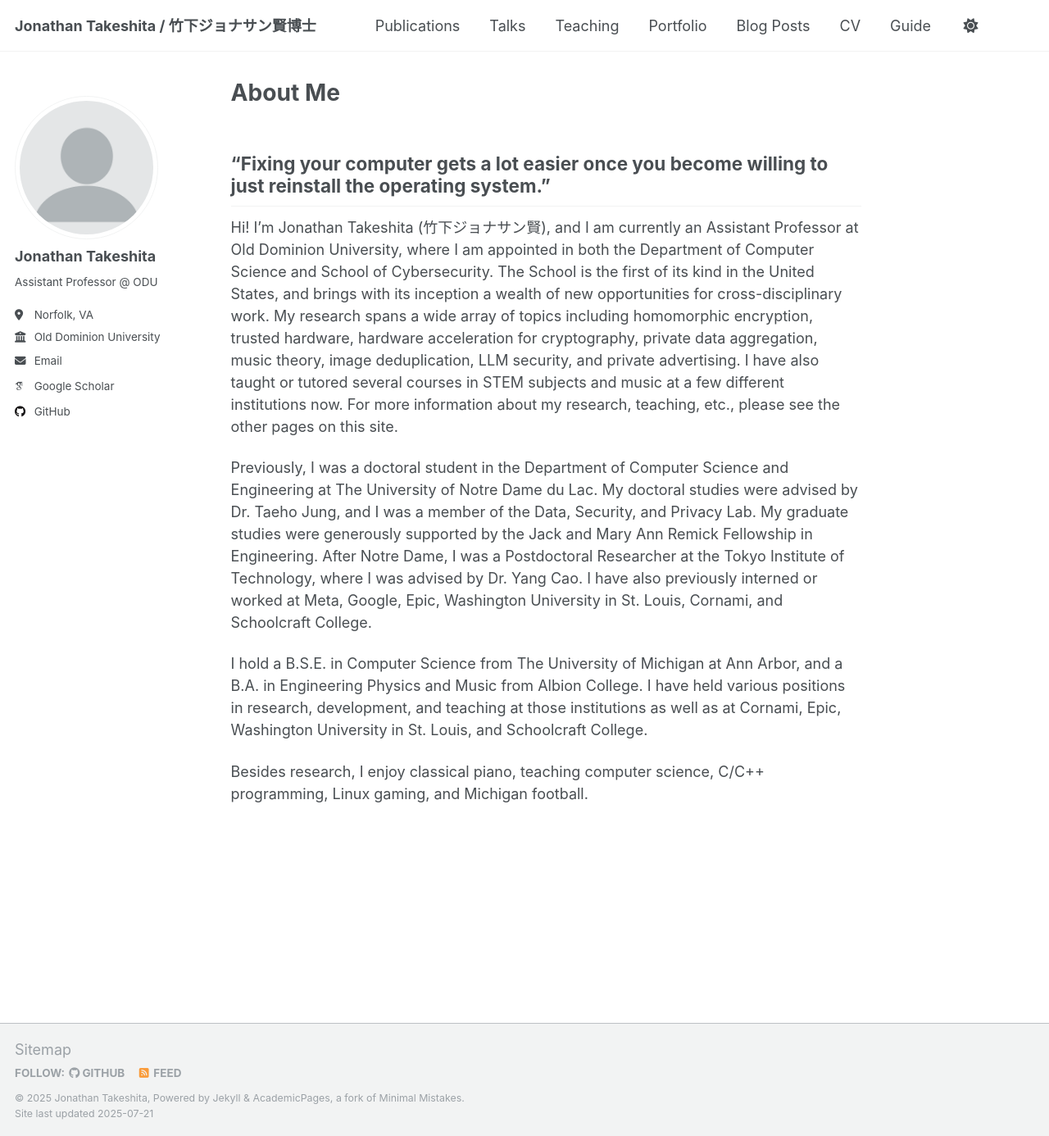
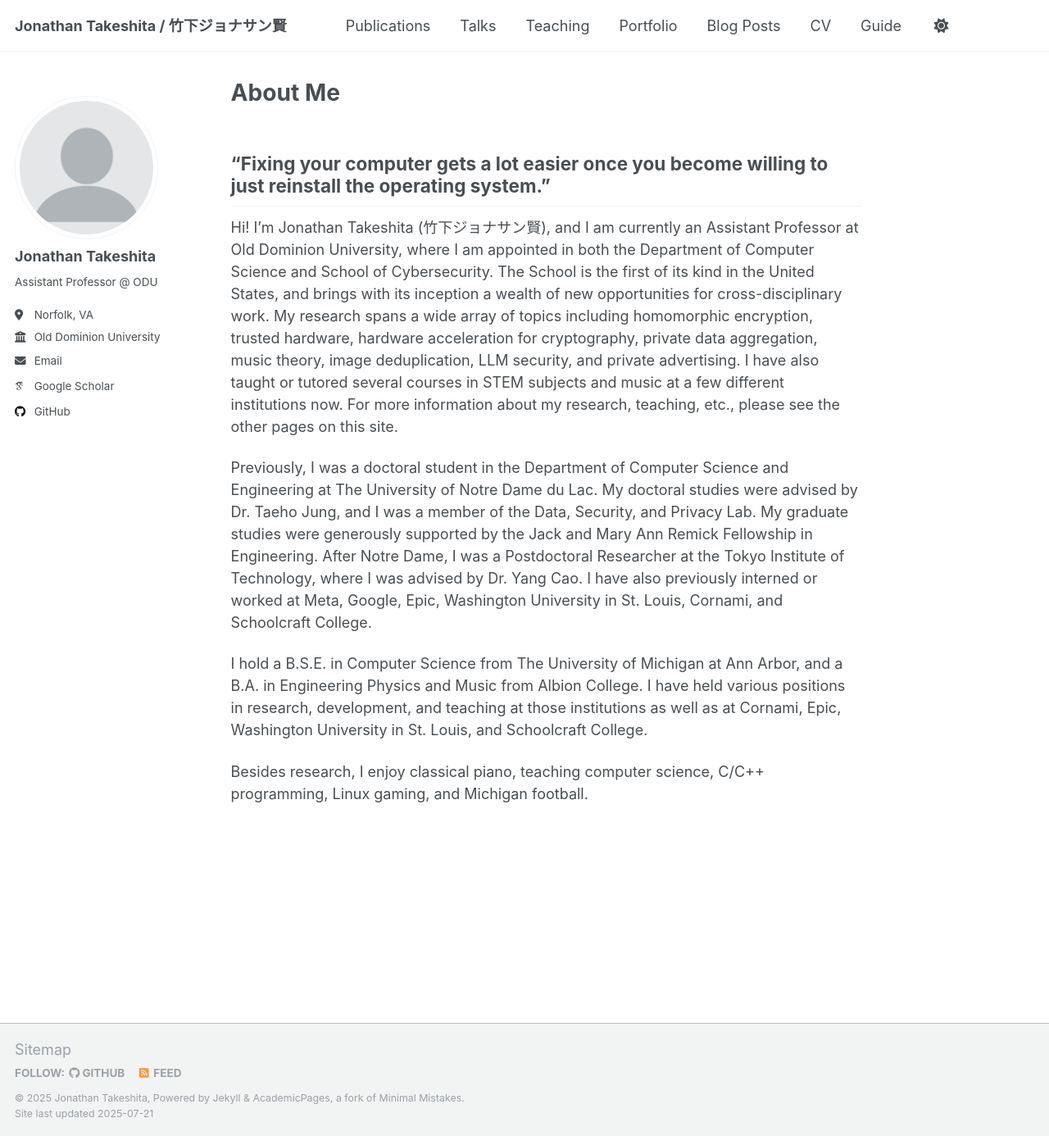
Before and after one commit to jtakeshi/jtakeshi.github.io, a Jekyll site: the page built from _pages/about.md, in a window 1280 px wide and 1386 px high. Shown: the whole window at 82% size. Built offline with Jekyll 4.4.1, drawn with Linux system fonts in a browser that asks for light colours; some web fonts are replaced; a script that is not in the unit is left out.

Commit message:
Update _config.yml

```diff
--- a/_config.yml
+++ b/_config.yml
@@ -9,7 +9,7 @@
 # Basic Site Settings
 locale                   : "en-US"
 site_theme               : "default"
-title                    : "Jonathan Takeshita / 竹下ジョナサン賢博士"
+title                    : "Jonathan Takeshita / 竹下ジョナサン賢"
 title_separator          : "-"
 name                     : &name "Jonathan Takeshita"
 description              : &description "Dr. Takeshita's academic website"
```
